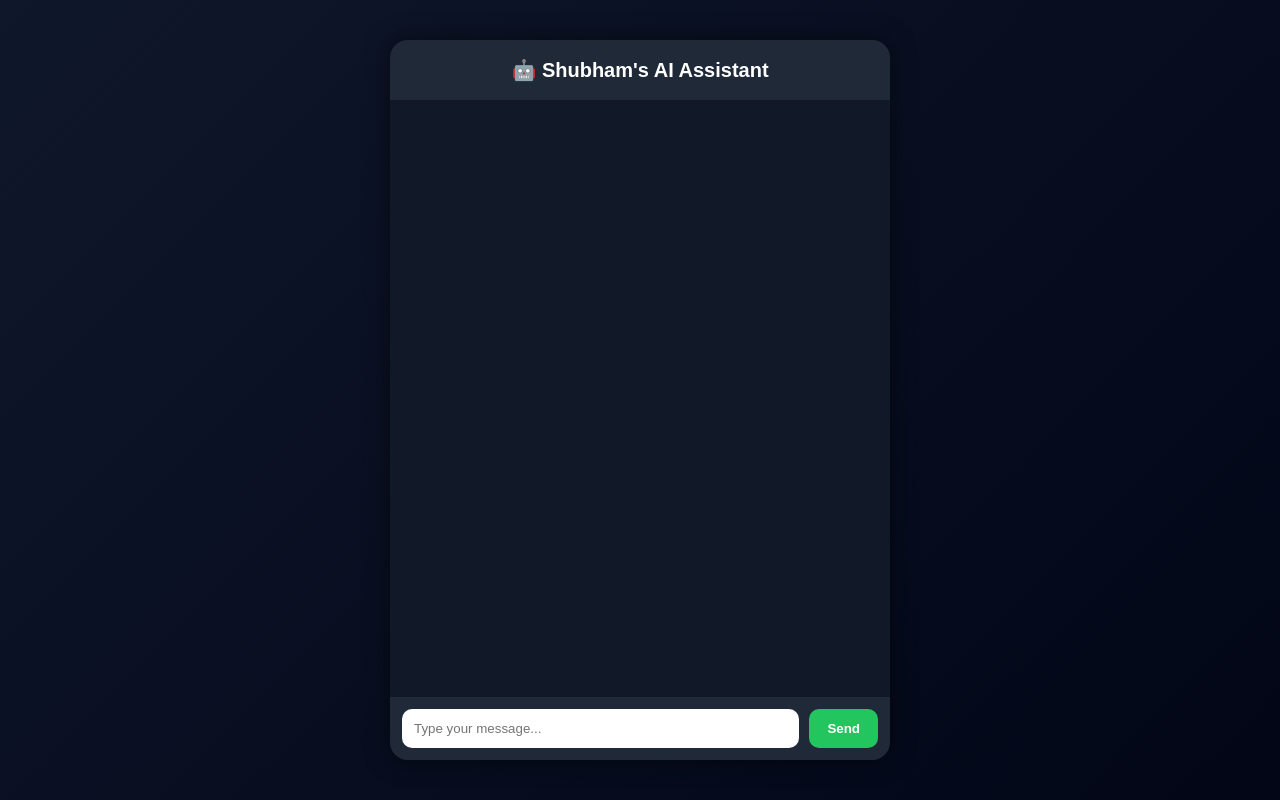
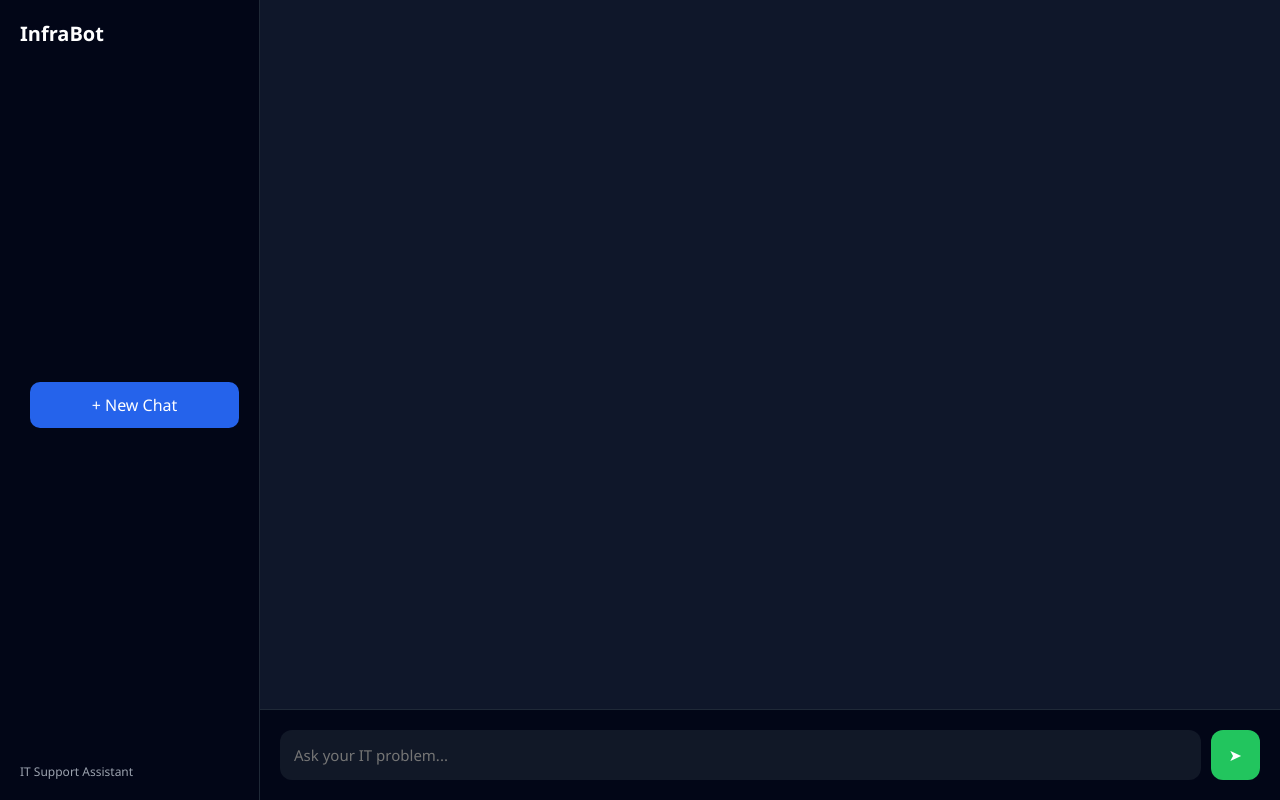
Before and after one commit to shubhamgupta0511/Shubham-Ai-Chatbot, a Flask app: page / in a window 1280 px wide. Run offline with Flask 3, Linux system fonts and the light colour scheme.

Commit message:
Final commit

```diff
--- a/app.py
+++ b/app.py
@@ -4,6 +4,7 @@ from flask_cors import CORS
 from groq import Groq
 from dotenv import load_dotenv
 from flask import Flask, request, jsonify, render_template
+from knowledge_engine import search_knowledge
 
 # load env
 load_dotenv()
@@ -17,7 +18,7 @@ client = Groq(api_key=os.getenv("GROQ_API_KEY"))
 # memory
 messages = [
         {"role": "system", "content":
-    "You are Shubham's personal AI assistant. \
+    "You are InfraBot \
     You speak in a friendly, human tone. \
     Give clear, short answers unless asked for detail."}
 
@@ -29,8 +30,57 @@ def home():
 @app.route("/chat", methods=["POST"])
 def chat():
     user_message = request.json.get("message")
+    context = search_knowledge(user_message)
 
-    messages.append({"role": "user", "content": user_message})
+
+    prompt = f"""
+    You are a senior IT helpdesk engineer.
+
+    A company employee reported a technical issue.
+
+    Below are some PREVIOUS IT SUPPORT TICKETS and how they were solved.
+    These are only reference cases, not exact answers.
+
+    Your job:
+    Analyze the previous tickets and use your technical reasoning to solve the NEW issue.
+
+    IMPORTANT INSTRUCTIONS:
+    - Behave like a human IT support and reply respecful answer to the generic conversation
+    - If the user message is only a greeting or normal conversation (examples: "hi", "hello", "how are you", "good morning", "thanks", "ok"), reply politely like a helpdesk agent and DO NOT generate incident troubleshooting steps.
+    - Only treat the message as an IT incident when it clearly describes a technical problem, error, failure, or system issue.
+    - Do NOT copy the old solutions word-for-word.
+    - Understand the pattern of the fixes.
+    - Apply similar troubleshooting logic to the user's new problem.
+    - Provide step-by-step troubleshooting.
+    - Speak naturally like a real support technician.
+    - If unsure, give safe diagnostic steps first.
+    - Only answer questions related to IT incidents.
+    - If the question is unrelated to IT support (example: “Who is the CM of India?”), respond exactly in this format:
+    "Apologies — this request is not related to an IT incident. I can only provide IT incident solutions."
+    - Do not answer general knowledge questions.
+    - Do not invent solutions.
+
+    ### Communication Style
+
+    * Never say you are an AI.
+    * Never mention dataset, CSV file, training data, or knowledge source.
+    * Speak like a real IT support technician in live chat.
+    * Be direct, clear, and professional.
+    * Keep responses short and actionable.
+    * Provide step-by-step troubleshooting instructions.
+    * Avoid long explanations unless necessary.
+
+    Previous IT Support Cases:
+    {context}
+
+    New Employee Issue:
+    {user_message}
+
+    Now provide the most likely fix and troubleshooting steps.
+    """
+
+
+    messages.append({"role": "user", "content": prompt})
 
     try:
         response = client.chat.completions.create(
--- a/main.py
+++ b/main.py
@@ -8,7 +8,7 @@ load_dotenv()
 # Initialize Groq client
 client = Groq(api_key=os.getenv("GROQ_API_KEY"))
 
-print("\nShubham's AI")
+print("\InfraBot")
 print("Type 'exit' to quit\n")
 
 # conversation memory
--- a/static/script.js
+++ b/static/script.js
@@ -1,28 +1,32 @@
-async function sendMessage() {
+async function sendMessage(){
+
 let input = document.getElementById("user-input");
 let chatBox = document.getElementById("chat-box");
 
-    let userText = input.value;
-    if (!userText) return;
+let userText = input.value.trim();
+if(!userText) return;
 
-    // user message
+// user bubble
 chatBox.innerHTML += `<div class="message user">${userText}</div>`;
-    input.value = "";
+input.value="";
 chatBox.scrollTop = chatBox.scrollHeight;
 
 // typing animation
-    let typingDiv = document.createElement("div");
-    typingDiv.className = "message bot";
-    typingDiv.id = "typing";
-    typingDiv.innerHTML = "Typing...";
-    chatBox.appendChild(typingDiv);
+let typing = document.createElement("div");
+typing.className="message bot";
+typing.id="typing";
+typing.innerHTML = `
+<div class="typing">
+<span></span><span></span><span></span>
+</div>`;
+chatBox.appendChild(typing);
 chatBox.scrollTop = chatBox.scrollHeight;
 
 // API call
-    let response = await fetch("/chat", {
-        method: "POST",
-        headers: {"Content-Type": "application/json"},
-        body: JSON.stringify({ message: userText })
+let response = await fetch("/chat",{
+method:"POST",
+headers:{"Content-Type":"application/json"},
+body:JSON.stringify({message:userText})
 });
 
 let data = await response.json();
@@ -33,12 +37,16 @@ async function sendMessage() {
 // bot reply
 chatBox.innerHTML += `<div class="message bot">${data.reply}</div>`;
 chatBox.scrollTop = chatBox.scrollHeight;
+input.focus();
 }
 
-
-document.getElementById("user-input")
-.addEventListener("keypress", function(event) {
-    if (event.key === "Enter") {
+// enter key
+document.getElementById("user-input").addEventListener("keypress",function(e){
+if(e.key==="Enter"){
 sendMessage();
 }
 });
+
+function clearChat(){
+document.getElementById("chat-box").innerHTML="";
+}
--- a/static/style.css
+++ b/static/style.css
@@ -2,88 +2,159 @@
 margin:0;
 padding:0;
 box-sizing:border-box;
-    font-family: Arial, Helvetica, sans-serif;
+font-family: 'Segoe UI', sans-serif;
 }
 
 body{
-    background: linear-gradient(135deg,#0f172a,#020617);
+background:#0f172a;
 height:100vh;
-    display:flex;
-    justify-content:center;
-    align-items:center;
+color:white;
 }
 
-.chat-container{
-    width:95%;
-    max-width:500px;
-    height:90vh;
-    background:#111827;
-    border-radius:18px;
+/* Layout */
+
+.app{
+display:flex;
+height:100vh;
+}
+
+/* Sidebar */
+
+.sidebar{
+width:260px;
+background:#020617;
+padding:20px;
 display:flex;
 flex-direction:column;
-    overflow:hidden;
-    box-shadow:0 0 25px rgba(0,0,0,0.5);
+justify-content:space-between;
+border-right:1px solid #1f2937;
 }
 
-.header{
-    padding:18px;
-    text-align:center;
+.logo{
 font-size:20px;
 font-weight:bold;
-    background:#1f2937;
+margin-bottom:20px;
+}
+
+.new-chat{
+background:#2563eb;
+border:none;
+padding:12px;
+border-radius:10px;
 color:white;
+cursor:pointer;
+margin-bottom:20px;
+}
+
+.new-chat:hover{
+background:#1d4ed8;
+}
+
+.sidebar-footer{
+font-size:12px;
+color:#9ca3af;
+}
+
+/* Chat area */
+
+.main{
+flex:1;
+display:flex;
+flex-direction:column;
+justify-content:space-between;
 }
 
 .chat-box{
 flex:1;
-    padding:15px;
+padding:30px;
 overflow-y:auto;
+scroll-behavior:smooth;
 }
 
+/* Messages */
+
 .message{
-    margin:10px 0;
-    padding:12px 14px;
+max-width:700px;
+padding:14px 18px;
 border-radius:14px;
-    max-width:80%;
-    word-wrap:break-word;
+margin:12px 0;
+line-height:1.5;
 }
 
 .user{
 background:#2563eb;
-    color:white;
 margin-left:auto;
 }
 
 .bot{
-    background:#374151;
-    color:white;
+background:#1f2937;
 }
+
+/* Input */
 
 .input-area{
 display:flex;
-    padding:12px;
-    background:#1f2937;
+padding:20px;
+background:#020617;
+border-top:1px solid #1f2937;
+position:sticky;
+bottom:0;
 }
 
 input{
 flex:1;
-    padding:12px;
+padding:14px;
+border-radius:12px;
 border:none;
-    border-radius:10px;
 outline:none;
+background:#111827;
+color:white;
+font-size:15px;
 }
 
 button{
 margin-left:10px;
-    padding:12px 18px;
+padding:14px 18px;
 border:none;
-    border-radius:10px;
+border-radius:12px;
 background:#22c55e;
 color:white;
 cursor:pointer;
-    font-weight:bold;
+font-size:16px;
 }
 
 button:hover{
 background:#16a34a;
 }
+
+/* Typing animation */
+
+.typing{
+width:60px;
+display:flex;
+justify-content:space-between;
+}
+
+.typing span{
+width:10px;
+height:10px;
+background:#9ca3af;
+border-radius:50%;
+animation:bounce 1.3s infinite;
+}
+
+.typing span:nth-child(2){ animation-delay:0.2s; }
+.typing span:nth-child(3){ animation-delay:0.4s; }
+
+@keyframes bounce{
+0%,80%,100%{transform:scale(0);}
+40%{transform:scale(1);}
+}
+
+/* Mobile */
+
+@media(max-width:768px){
+.sidebar{
+display:none;
+}
+}
--- a/templates/index.html
+++ b/templates/index.html
@@ -1,24 +1,37 @@
 <!DOCTYPE html>
 <html lang="en">
 <head>
-    <meta charset="UTF-8">
-    <title>Shubham's AI</title>
-    <link rel="stylesheet" href="/static/style.css">
+<meta charset="UTF-8">
+<meta name="viewport" content="width=device-width, initial-scale=1.0">
+<title>InfraBot</title>
+<link rel="stylesheet" href="/static/style.css">
 </head>
 
 <body>
 
-<div class="chat-container">
+<div class="app">
 
-    <div class="header">
-        🤖 Shubham's AI Assistant
+    <!-- Sidebar -->
+    <div class="sidebar">
+        <div class="logo">InfraBot</div>
+
+        <button class="new-chat" onclick="clearChat()">+ New Chat</button>
+
+        <div class="sidebar-footer">
+            IT Support Assistant
+        </div>
     </div>
 
-    <div id="chat-box" class="chat-box"></div>
+    <!-- Main Chat -->
+    <div class="main">
 
-    <div class="input-area">
-        <input id="user-input" type="text" placeholder="Type your message..." />
-        <button onclick="sendMessage()">Send</button>
+        <div id="chat-box" class="chat-box"></div>
+
+        <div class="input-area">
+            <input id="user-input" type="text" placeholder="Ask your IT problem...">
+            <button onclick="sendMessage()">➤</button>
+        </div>
+
     </div>
 
 </div>
```
Also changed, not shown: Book1.csv (added, +150 -0 lines), knowledge_engine.py (added, +31 -0 lines). Lines whose indentation alone changed are shown as unchanged.
